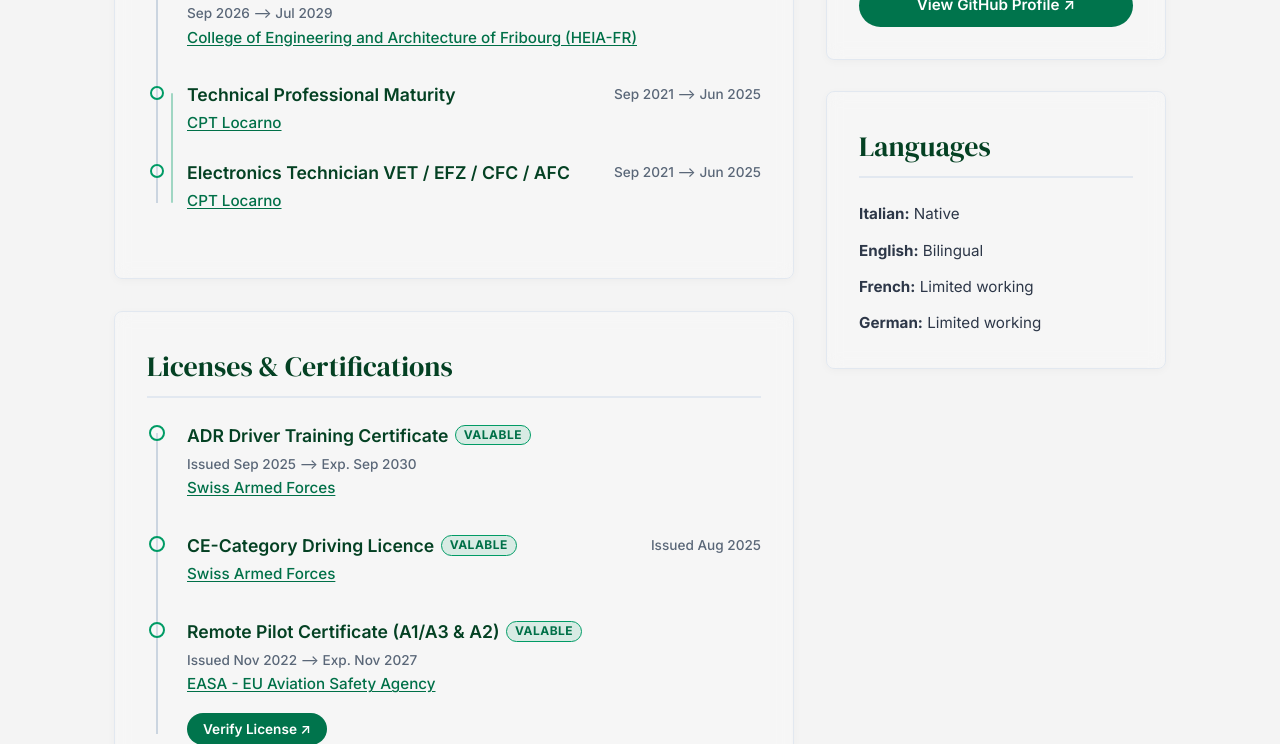
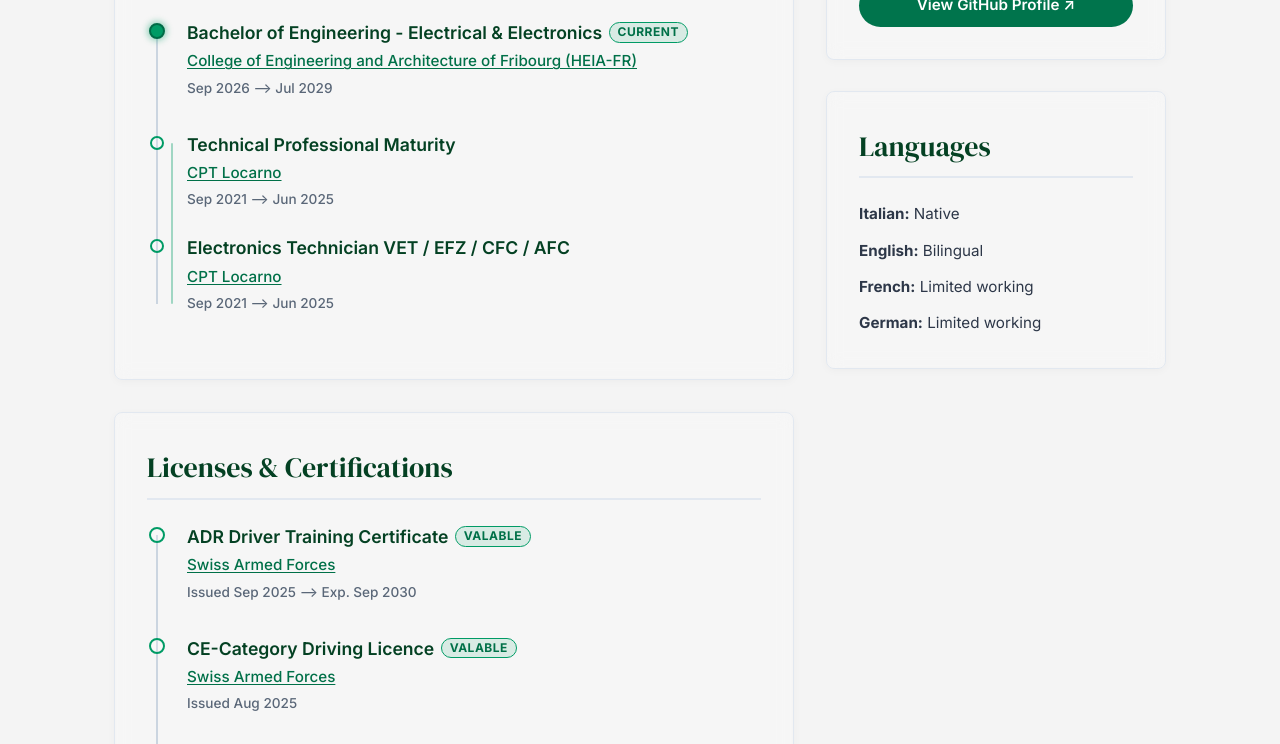
Before and after one commit to joshua-cislini/joshua-cislini.github.io, a plain HTML site: page index.html in a window 1280 px wide. Shown: the part 1503-2247 px from the top of the page. Drawn offline with Linux system fonts and the light colour scheme.

Commit message:
Refactor item-header styles and update dates

```diff
--- a/index.html
+++ b/index.html
@@ -584,25 +584,26 @@
 
         .item-header {
             display: flex;
-            justify-content: space-between;
-            align-items: center;
+            flex-direction: column;
+            align-items: flex-start;
             margin-bottom: 0.25rem;
-            flex-wrap: wrap;
             line-height: 1.2;
-            gap: 0.5rem;
+            gap: 0.2rem;
         }
 
         .item-date {
+            display: block;
             font-size: 0.85rem;
             color: var(--ni-text-muted);
             font-weight: 500;
+            margin-bottom: 0.4rem;
         }
 
         .item-subtitle {
             font-size: 0.95rem;
             font-weight: 500;
             color: var(--ni-green-text);
-            margin-bottom: 0.5rem;
+            margin-bottom: 0.25rem;
             display: flex;
             align-items: center;
             gap: 0.5rem;
@@ -611,6 +612,7 @@
         .timeline-item p {
             font-size: 0.95rem;
             margin-top: 0.25rem;
+            text-align: justify;
         }
 
         .timeline-item ul {
@@ -634,7 +636,7 @@
             gap: 0.5rem;
         }
 
-        /* Updated: Styles text contact links to match general links without affecting the download button */
+        /* Styles text contact links to match general links without affecting the download button */
         .contact-info a:not(.btn-primary) {
             color: var(--ni-green-text);
             font-weight: 500;
@@ -847,11 +849,11 @@
                         <div class="timeline-item">
                             <div class="item-header">
                                 <span class="item-title">Truck Driver | Soldier</span>
-                                <span class="item-date">Jul 2025 ⟶ Apr 2026</span>
                             </div>
                             <div class="item-subtitle">
                                 <a href="https://www.armee.ch/" target="_blank" rel="noopener noreferrer">Swiss Armed Forces</a> · Full-time (10 mos)
                             </div>
+                            <span class="item-date">Jul 2025 ⟶ Apr 2026</span>
                             <p>
                                 Completed 10 months of military service in the Swiss Army as Truck Driver. Responsible for the safe transportation of personnel and equipment, basic vehicle inspections and maintenance, and task execution under strict procedures and time constraints.
                             </p>
@@ -864,11 +866,11 @@
                         <div class="timeline-item">
                             <div class="item-header">
                                 <span class="item-title">Electronics Technician VET / EFZ / CFC / AFC</span>
-                                <span class="item-date">Aug 2021 ⟶ Jul 2025</span>
                             </div>
                             <div class="item-subtitle">
                                 <a href="https://www.schindler.ch/" target="_blank" rel="noopener noreferrer">Schindler Aufzüge AG</a> · Locarno, Ticino, Switzerland · Apprenticeship (4 yrs)
                             </div>
+                            <span class="item-date">Aug 2021 ⟶ Jul 2025</span>
                             <p>
                                 Developed strong technical skills in electronics and hardware development. Joined the R&D team <strong>“Phygital Hardware”</strong>, contributing to the development of “PCBA PORT” prototypes and completing the final graduation project within the team.
                             </p>
@@ -887,32 +889,32 @@
                         <div class="timeline-item">
                             <div class="item-header">
                                 <span class="item-title">Bachelor of Engineering - Electrical & Electronics</span>
-                                <span class="item-date">Sep 2026 ⟶ Jul 2029</span>
                             </div>
                             <div class="item-subtitle">
                                 <a href="https://www.heia-fr.ch/" target="_blank" rel="noopener noreferrer">College of Engineering and Architecture of Fribourg (HEIA-FR)</a>
                             </div>
+                            <span class="item-date">Sep 2026 ⟶ Jul 2029</span>
                         </div>
 
                         <div class="timeline-group">
                             <div class="timeline-item">
                                 <div class="item-header">
                                     <span class="item-title">Technical Professional Maturity</span>
-                                    <span class="item-date">Sep 2021 ⟶ Jun 2025</span>
                                 </div>
                                 <div class="item-subtitle">
                                     <a href="https://www.cptlocarno.ti.ch/" target="_blank" rel="noopener noreferrer">CPT Locarno</a>
                                 </div>
+                                <span class="item-date">Sep 2021 ⟶ Jun 2025</span>
                             </div>
 
                             <div class="timeline-item">
                                 <div class="item-header">
                                     <span class="item-title">Electronics Technician VET / EFZ / CFC / AFC</span>
-                                    <span class="item-date">Sep 2021 ⟶ Jun 2025</span>
                                 </div>
                                 <div class="item-subtitle">
                                     <a href="https://www.cptlocarno.ti.ch/" target="_blank" rel="noopener noreferrer">CPT Locarno</a>
                                 </div>
+                                <span class="item-date">Sep 2021 ⟶ Jun 2025</span>
                             </div>
                         </div>
                     </div>
@@ -925,31 +927,31 @@
                         <div class="timeline-item">
                             <div class="item-header">
                                 <span class="item-title">ADR Driver Training Certificate</span>
-                                <span class="item-date">Issued Sep 2025 ⟶ Exp. Sep 2030</span>
                             </div>
                             <div class="item-subtitle">
                                 <a href="https://www.armee.ch/" target="_blank" rel="noopener noreferrer">Swiss Armed Forces</a>
                             </div>
+                            <span class="item-date">Issued Sep 2025 ⟶ Exp. Sep 2030</span>
                         </div>
 
                         <div class="timeline-item">
                             <div class="item-header">
                                 <span class="item-title">CE-Category Driving Licence</span>
-                                <span class="item-date">Issued Aug 2025</span>
                             </div>
                             <div class="item-subtitle">
                                 <a href="https://www.armee.ch/" target="_blank" rel="noopener noreferrer">Swiss Armed Forces</a>
                             </div>
+                            <span class="item-date">Issued Aug 2025</span>
                         </div>
 
                         <div class="timeline-item">
                             <div class="item-header">
                                 <span class="item-title">Remote Pilot Certificate (A1/A3 & A2)</span>
-                                <span class="item-date">Issued Nov 2022 ⟶ Exp. Nov 2027</span>
                             </div>
                             <div class="item-subtitle">
                                 <a href="https://www.easa.europa.eu/" target="_blank" rel="noopener noreferrer">EASA - EU Aviation Safety Agency</a>
                             </div>
+                            <span class="item-date">Issued Nov 2022 ⟶ Exp. Nov 2027</span>
                             <a href="https://www.certificate.bazl.admin.ch/drone/v2/verify?cipher=cY6vYRmOzGUOimQEkM-DIhWPxuwysaf9C7ZJ-HWD3OeFShnojMpcstCijCXNEvmP3JpgwxYbrsa7VQ0wB0bB0QzYJvM7g4gR5jtj6AujyTqpmMGBaFp9edcc7WBW-x2VjTfJtJnG71dPyaSyMLDmdJh8oN3uex_O8ZPenyblmbk" target="_blank" rel="noopener noreferrer" class="btn-verify">Verify License ↗</a>
                         </div>
                     </div>
```
